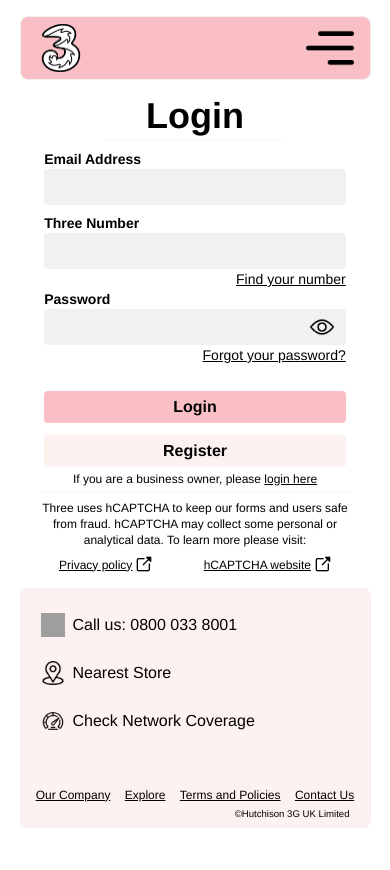
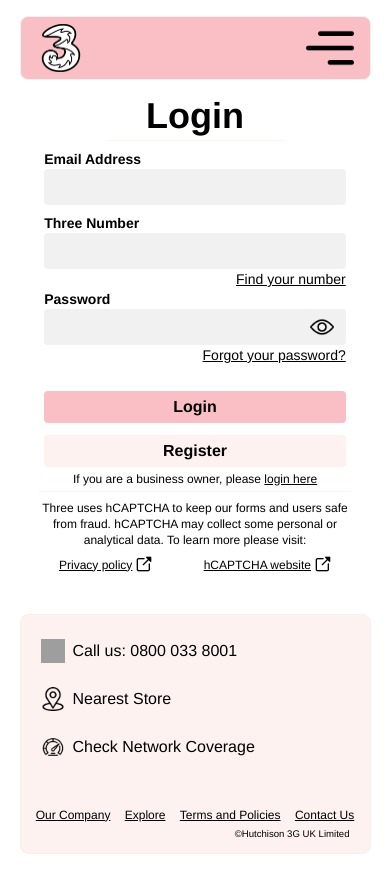
Before and after one commit to sam98963/Three_Login_Redesign, a React (Vite) app: page / in a window 390 px wide. Before the commit the page ends 844 px from the top, so only its background shows below. Built offline with nearby package versions, Linux system fonts and the light colour scheme; grey boxes are pictures that could not be loaded.

Commit message:
responsive works for all devices

```diff
--- a/src/App.jsx
+++ b/src/App.jsx
@@ -9,7 +9,7 @@
   const [menuOpen, setMenuOpen] = useState(false);
   return (
     <>
-      <div className="relative flex flex-col items-center w-screen h-screen flex-wrap">
+      <div className="flex flex-col items-center w-screen min-h-screen flex-wrap">
         <Header setMenuOpen={setMenuOpen} menuOpen={menuOpen}/>
         <Form />
         <Footer />
--- a/src/Components/Footer/Footer.jsx
+++ b/src/Components/Footer/Footer.jsx
@@ -3,7 +3,7 @@
 import Location from "../../Assets/Location.png"
 export default function Footer(){
   return(
-    <footer className="md:w-97.5 w-90 md:mx-3 mx-1 h-60 bg-secondary my-4 rounded-lg border-tertiary border-1 md:h-72 flex absolute flex-wrap space-between bottom-0">
+    <footer className="md:w-97.5 w-90 md:mx-3 mx-1 h-60 bg-secondary mb-4 mt-auto rounded-lg border-tertiary border-1 md:h-72 flex relative flex-wrap space-between bottom-0">
       <section className="flex flex-col p-3 sm:w-42  w-full">
         <div className="flex row-reverse w-full sm:py-2 py-3 mx-2">
           <img src = {Phone} className="h-6 w-6 inline-block mr-2"/>
@@ -36,7 +36,7 @@
           </ul>
 
         <div className="px-5 pt-1 sm:text-xs text-3xs font-light">
-          <p className="tracking-normal">©Hutchison 3G UK Limited</p>
+          <p className="tracking-normal pb-3">©Hutchison 3G UK Limited</p>
         </div>
 
       </section>
--- a/src/Components/Form/Form.jsx
+++ b/src/Components/Form/Form.jsx
@@ -40,7 +40,7 @@
 
   const inputStyling = "bg-tertiary  py-1 md:py-2 pl-2 rounded w-full focus:outline-none text-xl"
 
-  return(<main className="w-full flex items-center flex-col h-3/5 ">
+  return(<main className="w-full flex items-center flex-col h-3/5 overflow-y-auto flex 1 mb-10 sm-mb-0">
     <h1 className="text-4xl md:text-5xl font-bold pt-10 py-1 -mt-10 md:py-3 md:pt-10 md:-mt-8 border-b-1 border-secondary px-10">Login</h1>
 
     <section className="w-full flex justify-center text-sm md:text-lg mt-2">
```
